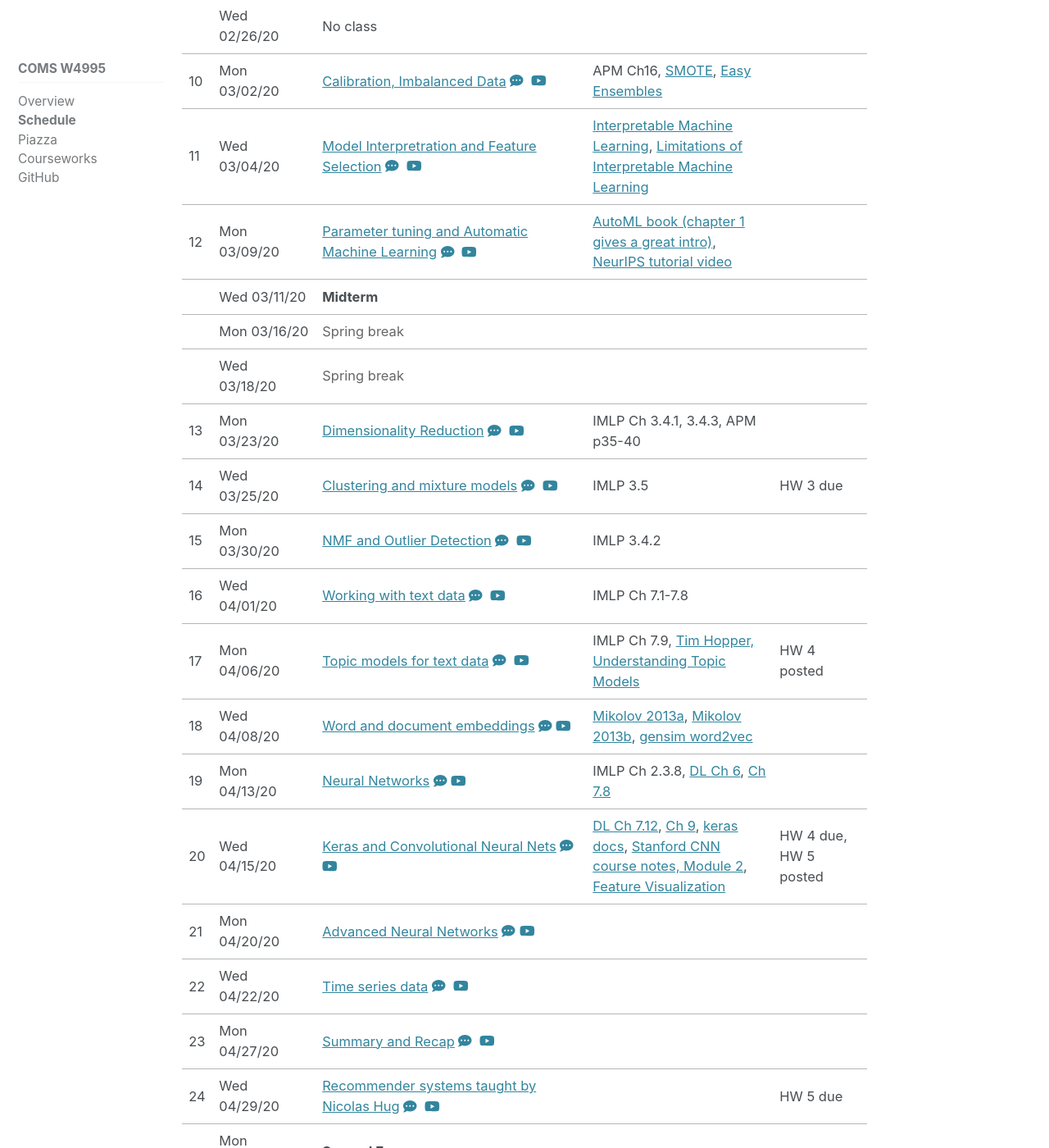
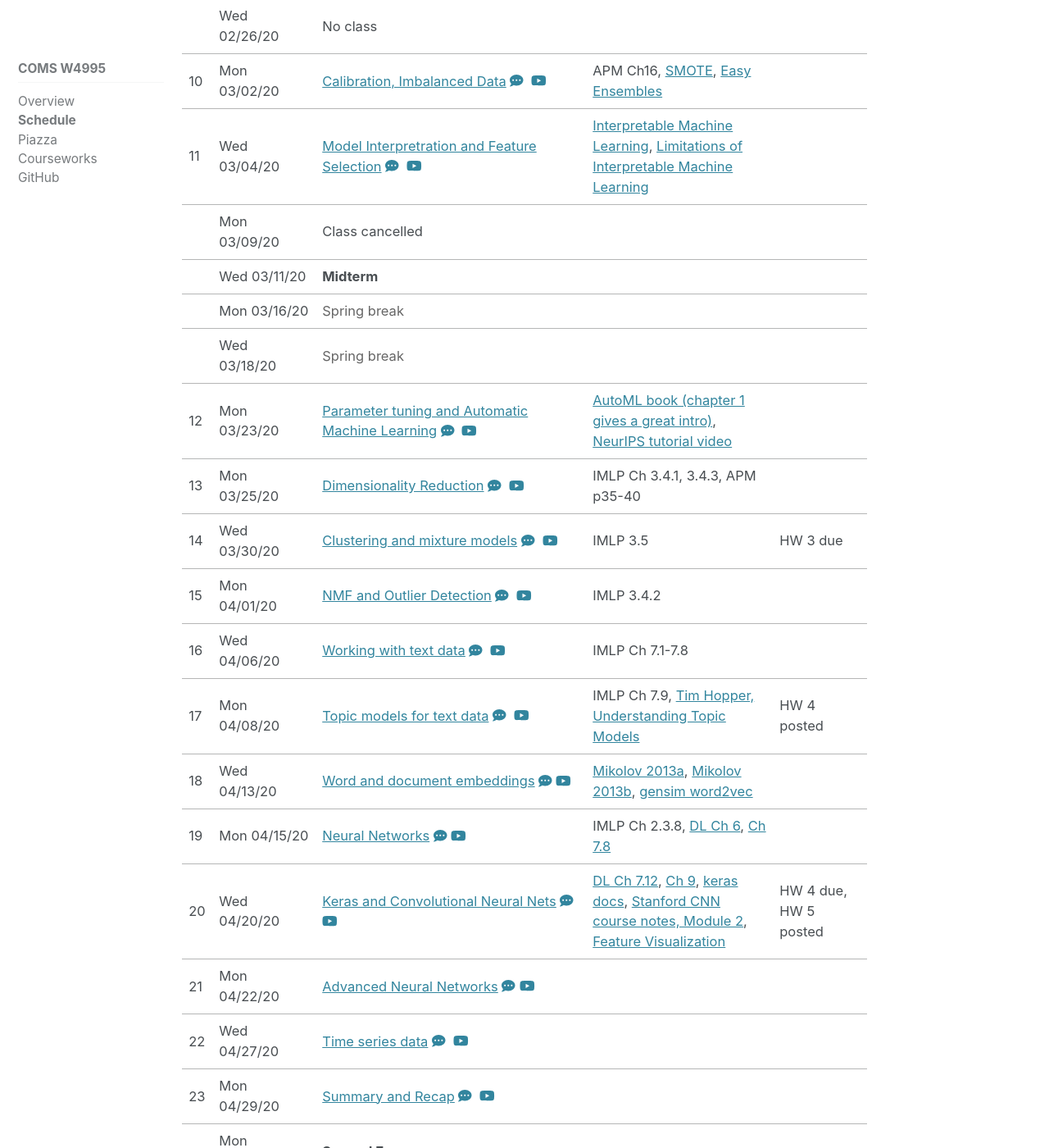
Before and after one commit to amueller/columbia-website, a Jekyll site: the page built from _comsw4995s20/lectures.md, in a window 1280 px wide and 1400 px high, scrolled down 1078 px. Shown: the whole window at 82% size. Built offline with Jekyll 4.4.1, drawn with Linux system fonts in a browser that asks for light colours; cached includes are drawn as plain includes; nearby versions of some CDN libraries; part of the change alters nothing that is shown.

Commit message:
change schedule to account for cancelled class

```diff
--- a/_comsw4995s20/lectures.md
+++ b/_comsw4995s20/lectures.md
@@ -138,12 +138,10 @@ Press P on slides for presenter notes (or add #p1 to the url if you're on mobile
 		<td></td>
 	</tr>
 	<tr>
-		<td>12</td>
+		<td></td>
 		<td>Mon 03/09/20</td>
-		<td><a href="#">Parameter tuning and Automatic Machine Learning</a>
-		<a href="#"><i class="fas fa-comment-dots"></i></a>
-		&nbsp;<a href="#"><i class="fab fa-youtube" aria-hidden="true"></i></a></td>
-		<td><a href="https://www.automl.org/book/">AutoML book (chapter 1 gives a great intro)</a>, <a href="https://www.youtube.com/watch?v=0eBR8a4MQ30">NeurIPS tutorial video</a></td>
+		<td>Class cancelled</td>
+		<td></td>
 		<td></td>
 	</tr>
 	<tr>
@@ -168,8 +166,17 @@ Press P on slides for presenter notes (or add #p1 to the url if you're on mobile
 		<td><br></td>
 	</tr>
 	<tr>
+		<td>12</td>
+		<td>Mon 03/23/20</td>
+		<td><a href="#">Parameter tuning and Automatic Machine Learning</a>
+		<a href="#"><i class="fas fa-comment-dots"></i></a>
+		&nbsp;<a href="#"><i class="fab fa-youtube" aria-hidden="true"></i></a></td>
+		<td><a href="https://www.automl.org/book/">AutoML book (chapter 1 gives a great intro)</a>, <a href="https://www.youtube.com/watch?v=0eBR8a4MQ30">NeurIPS tutorial video</a></td>
+		<td></td>
+	</tr>
+	<tr>
 		<td>13</td>
-		<td>Mon 03/23/20</td>
+		<td>Mon 03/25/20</td>
 		<td><a href="#">Dimensionality Reduction</a>
 		 <a href="#"><i class="fas fa-comment-dots"></i></a>
 		 &nbsp;<a href="#"><i class="fab fa-youtube" aria-hidden="true"></i></a></td>
@@ -178,7 +185,7 @@ Press P on slides for presenter notes (or add #p1 to the url if you're on mobile
 	</tr>
     <tr>
 		<td>14</td>
-		<td>Wed 03/25/20</td>
+		<td>Wed 03/30/20</td>
 		<td><a href="#">Clustering and mixture models</a>
 		 <a href="#"><i class="fas fa-comment-dots"></i></a>
 		 &nbsp;<a href="#"><i class="fab fa-youtube" aria-hidden="true"></i></a></td>
@@ -187,7 +194,7 @@ Press P on slides for presenter notes (or add #p1 to the url if you're on mobile
 	</tr>
 	<tr>
 		<td>15</td>
-		<td>Mon 03/30/20</td>
+		<td>Mon 04/01/20</td>
 		<td><a href="#">NMF and Outlier Detection</a>
 		 <a href="#"><i class="fas fa-comment-dots"></i></a>
 		 &nbsp;<a href="#"><i class="fab fa-youtube" aria-hidden="true"></i></a></td>
@@ -196,7 +203,7 @@ Press P on slides for presenter notes (or add #p1 to the url if you're on mobile
 	</tr>
 	<tr>
 		<td>16</td>
-		<td>Wed 04/01/20</td>
+		<td>Wed 04/06/20</td>
 		<td><a href="#">Working with text data</a>
 		 <a href="#"><i class="fas fa-comment-dots"></i></a>
 		 &nbsp;<a href="#"><i class="fab fa-youtube" aria-hidden="true"></i></a></td>
@@ -205,7 +212,7 @@ Press P on slides for presenter notes (or add #p1 to the url if you're on mobile
 	</tr>
 	<tr>
 		<td>17</td>
-		<td>Mon 04/06/20</td>
+		<td>Mon 04/08/20</td>
 		<td><a href="#">Topic models for text data</a>
 		 <a href="#"><i class="fas fa-comment-dots"></i></a>
 		 &nbsp;<a href="#"><i class="fab fa-youtube" aria-hidden="true"></i></a></td>
@@ -214,7 +221,7 @@ Press P on slides for presenter notes (or add #p1 to the url if you're on mobile
 	</tr>
 	<tr>
 		<td>18</td>
-		<td>Wed 04/08/20</td>
+		<td>Wed 04/13/20</td>
 		<td><a href="#">Word and document embeddings</a>
 		<a href="#"><i class="fas fa-comment-dots"></i></a>
 		<a href="#"><i class="fab fa-youtube" aria-hidden="true"></i></a></td>
@@ -224,7 +231,7 @@ Press P on slides for presenter notes (or add #p1 to the url if you're on mobile
 	</tr>
 	<tr>
 		<td>19</td>
-		<td>Mon 04/13/20</td>
+		<td>Mon 04/15/20</td>
 		<td><a href="#">Neural Networks</a>
 		<a href="#"><i class="fas fa-comment-dots"></i></a>
 		<a href="#"><i class="fab fa-youtube" aria-hidden="true"></i></a></td>
@@ -233,7 +240,7 @@ Press P on slides for presenter notes (or add #p1 to the url if you're on mobile
 	</tr>
 	<tr>
 		<td>20</td>
-		<td>Wed 04/15/20</td>
+		<td>Wed 04/20/20</td>
 		<td><a href="#">Keras and Convolutional Neural Nets</a>
 		<a href="#"><i class="fas fa-comment-dots"></i></a>
 		<a href="#"><i class="fab fa-youtube" aria-hidden="true"></i></a></td>
@@ -242,7 +249,7 @@ Press P on slides for presenter notes (or add #p1 to the url if you're on mobile
 	</tr>
 	<tr>
 		<td>21</td>
-		<td>Mon 04/20/20</td>
+		<td>Mon 04/22/20</td>
 		<td><a href="#">Advanced Neural Networks</a>
 		<a href="#"><i class="fas fa-comment-dots"></i></a>
 		<a href="#"><i class="fab fa-youtube" aria-hidden="true"></i></a>
@@ -252,7 +259,7 @@ Press P on slides for presenter notes (or add #p1 to the url if you're on mobile
 	</tr>
 	<tr>
 		<td>22</td>
-		<td>Wed 04/22/20</td>
+		<td>Wed 04/27/20</td>
 		<td><a href="#">Time series data</a>
 		<a href="#"><i class="fas fa-comment-dots"></i></a>
 		 &nbsp;<a href="#"><i class="fab fa-youtube" aria-hidden="true"></i></a>
@@ -262,22 +269,12 @@ Press P on slides for presenter notes (or add #p1 to the url if you're on mobile
 	</tr>
 	<tr>
 		<td>23</td>
-		<td>Mon 04/27/20</td>
+		<td>Mon 04/29/20</td>
 		<td><a href="#">Summary and Recap</a>
 		<a href="#"><i class="fas fa-comment-dots"></i></a>
 		 &nbsp;<a href="#"><i class="fab fa-youtube" aria-hidden="true"></i></a></td>
 		<td><br></td>
 		<td></td>
-	</tr>
-	<tr>
-		<td>24</td>
-		<td>Wed 04/29/20</td>
-		<td><a href="#">Recommender systems taught by Nicolas Hug</a>
-		 <a href="#"><i class="fas fa-comment-dots"></i></a>
-		 &nbsp;<a href="#"><i class="fab fa-youtube" aria-hidden="true"></i></a>
-		</td>
-		<td><br></td>
-		<td>HW 5 due</td>
 	</tr>
 	<tr>
 		<td></td>
```
